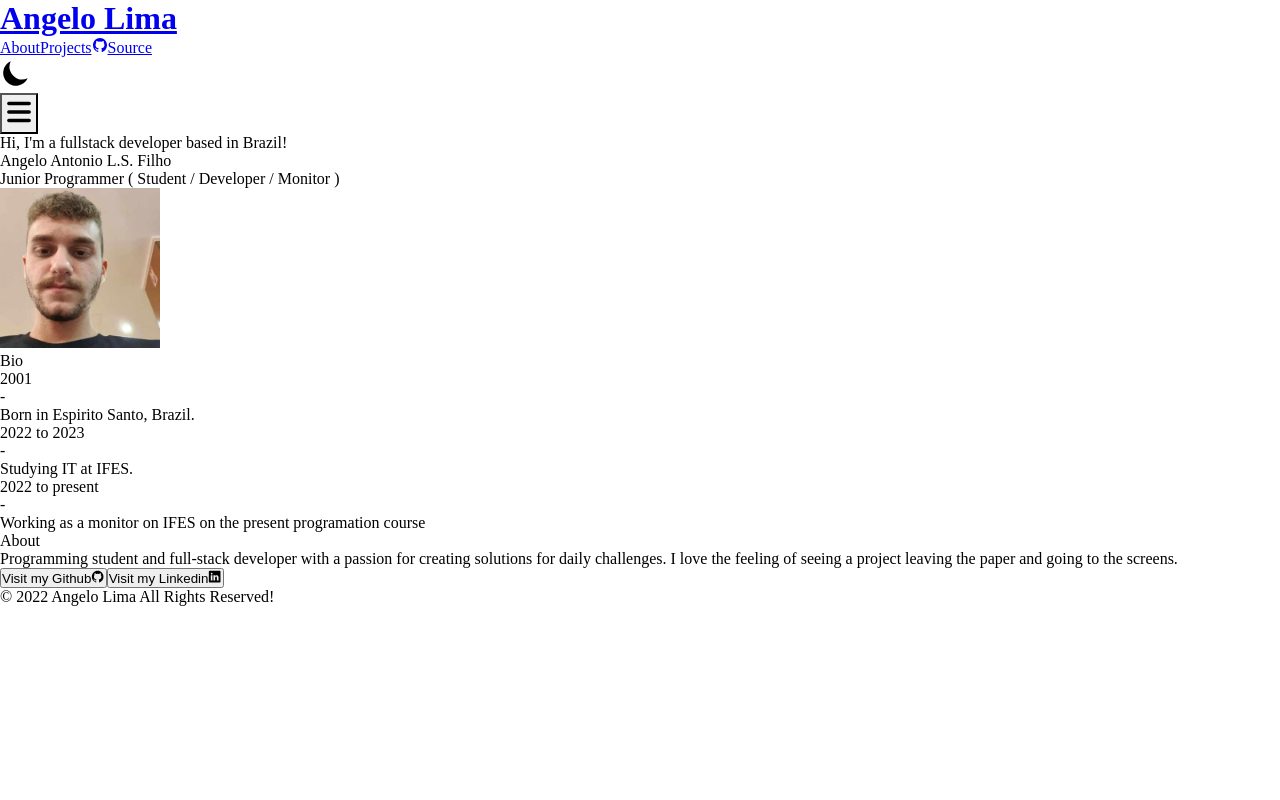
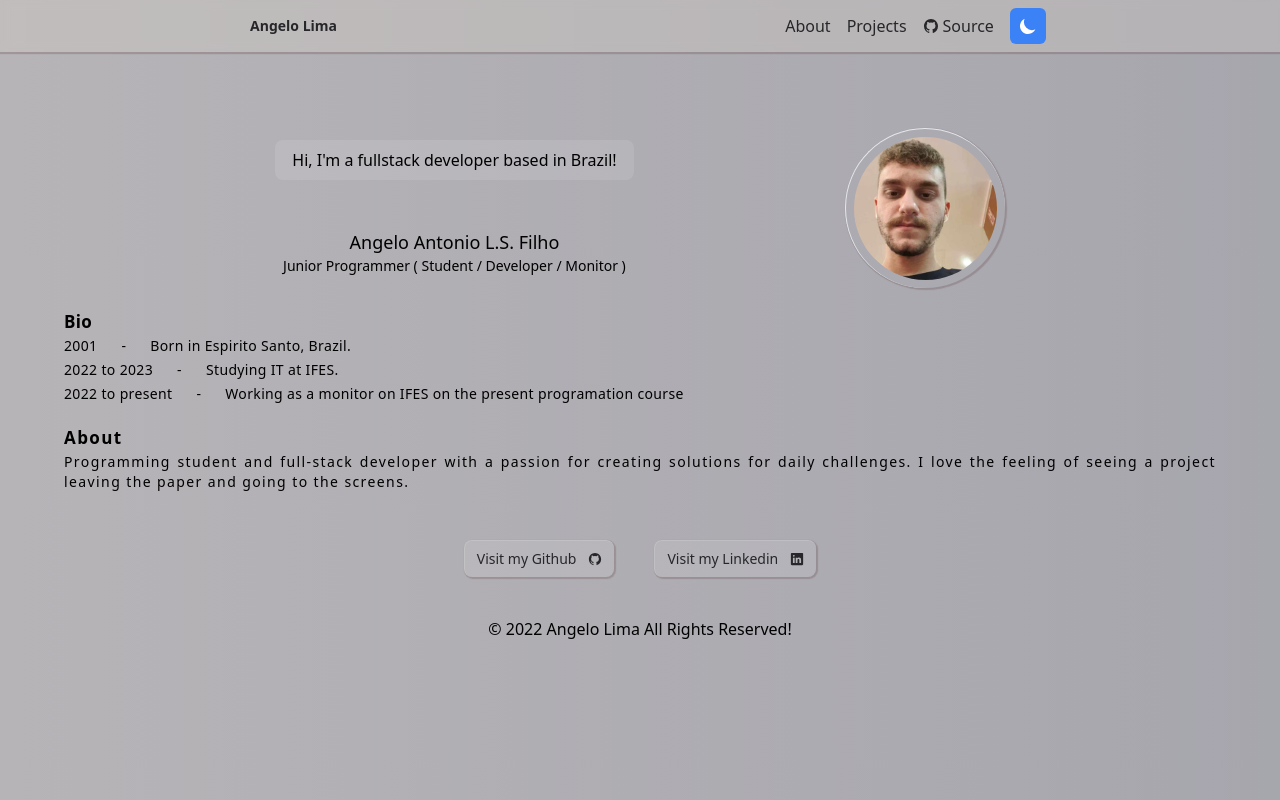
Before and after one commit to angelollima/angelollima-homepage, a Next.js app: page / in a window 1280 px wide. Built offline with nearby package versions, Linux system fonts and the light colour scheme.

Commit message:
Adding tailwind.config.js file

```diff
--- /dev/null
+++ b/tailwind.config.js
@@ -0,0 +1,40 @@
+/** @type {import('tailwindcss').Config} */
+module.exports = {
+  content: [
+    "./pages/**/*.{js,ts,jsx,tsx}",
+    "./components/**/*.{js,ts,jsx,tsx}",
+  ],
+  darkMode: 'class',
+  theme: {
+    extend: {
+      colors: {
+        amethyst_bg_light: '#bdc7dd',
+        yellow_bg_light: '#ffff99',
+        blue_bg_dark: '#50769b',
+        cian_bg_dark:'#00426f',
+        transparent_screen: 'rgba(255, 255, 255, 0.1)',
+      },
+      fontFamily: {
+        MPlus: ['M PLUS Rounded 1c', 'sans-serif']
+      },
+      borderColor: {
+        transparent_border: 'rgba(255, 255, 255, 0.14)',
+      },
+      boxShadow: {
+        r_b_shadow: '1px 1px 1px 1px rgba(77, 40, 40, 0.212)',
+        top_shadow: '1px -1px 1px 1px rgba(77, 40, 40, 0.212)',
+        shadow: '1px 1px 1px 1px rgba(77, 40, 40, 0.212)',
+      },
+      animation: {
+        background: 'background ease infinite',
+      },
+      keyframes: {
+        background: {
+          '0%, 100%': { backgroundPosition: '0% 100%' },
+          '50%': { backgroundPosition: '100% 200%' },
+        },
+      }
+    },
+  },
+  plugins: [],
+}
```
